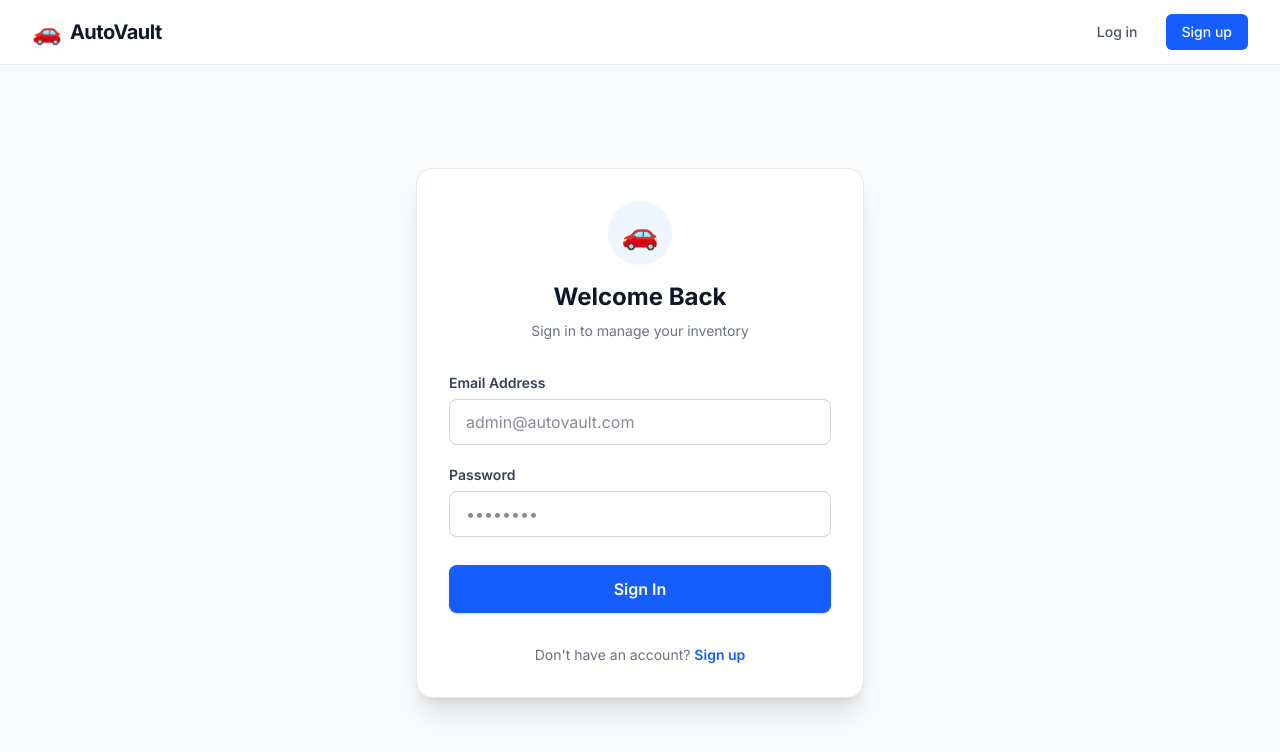
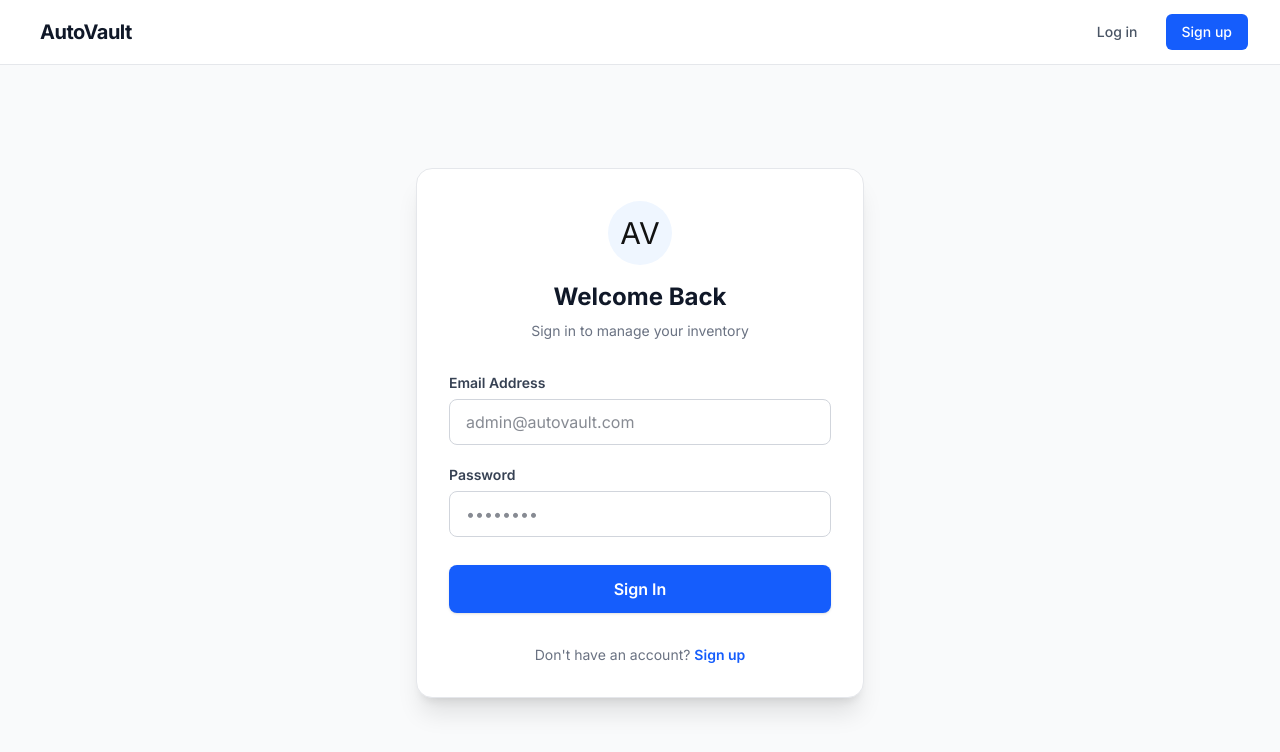
Before and after one commit to ShahKrish25/car-dealership-inventory-system, a React (Vite) app in the folder frontend/: page /login in a window 1280 px wide. Shown: the top 752 px of the page. Built offline with nearby package versions, Linux system fonts and the light colour scheme; no server answers.

Commit message:
feat- removed the favicon

```diff
--- a/frontend/src/components/Navbar.tsx
+++ b/frontend/src/components/Navbar.tsx
@@ -14,10 +14,9 @@ export default function Navbar() {
   const isActive = (path: string) => location.pathname === path;
 
   const linkClass = (path: string) =>
-    `block px-3 py-2 rounded-md text-sm font-medium transition-colors ${
-      isActive(path)
-        ? 'bg-blue-50 text-blue-700'
-        : 'text-gray-600 hover:bg-gray-50 hover:text-gray-900'
+    `block px-3 py-2 rounded-md text-sm font-medium transition-colors ${isActive(path)
+      ? 'bg-blue-50 text-blue-700'
+      : 'text-gray-600 hover:bg-gray-50 hover:text-gray-900'
     }`;
 
   return (
@@ -25,7 +24,7 @@ export default function Navbar() {
       <div className="max-w-7xl mx-auto px-4 sm:px-6 lg:px-8">
         <div className="flex justify-between items-center h-16">
           <Link to="/" className="flex items-center gap-2 min-w-0">
-            <span className="text-2xl shrink-0">🚗</span>
+            <span className="text-2xl shrink-0"></span>
             <span className="text-lg sm:text-xl font-bold text-gray-900 tracking-tight truncate">
               AutoVault
             </span>
--- a/frontend/src/pages/LoginPage.tsx
+++ b/frontend/src/pages/LoginPage.tsx
@@ -35,7 +35,7 @@ export default function LoginPage() {
         <div className="p-8">
           <div className="text-center mb-8">
             <div className="inline-flex items-center justify-center w-16 h-16 rounded-full bg-blue-50 text-3xl mb-4">
-              🚗
+              AV
             </div>
             <h2 className="text-2xl font-bold text-gray-900 mb-2">Welcome Back</h2>
             <p className="text-sm text-gray-500">Sign in to manage your inventory</p>
```
